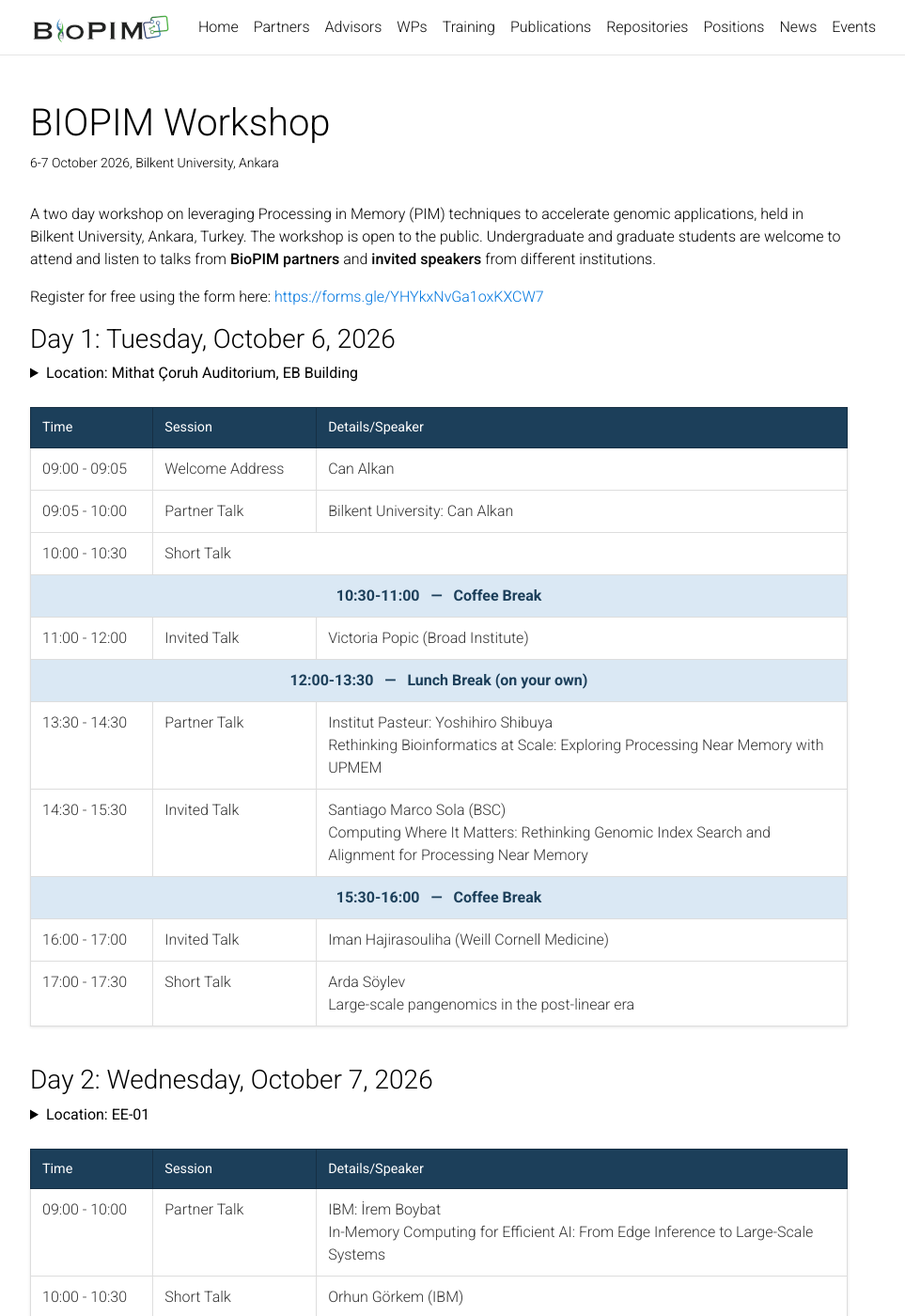
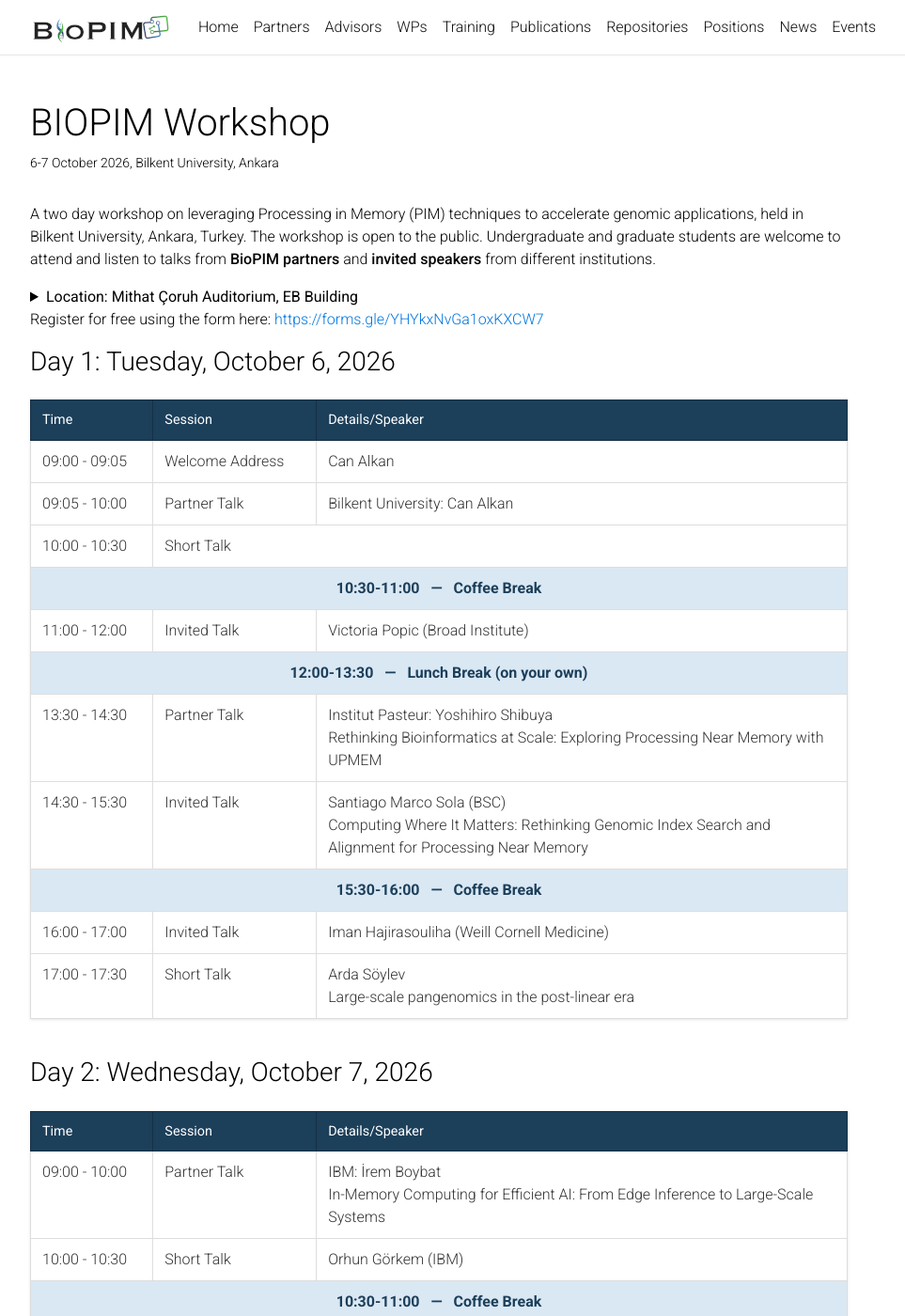
Before and after one commit to BioPIM/biopim.github.io, a Jekyll site: the page built from _pages/workshop.md, in a window 1280 px wide and 1400 px high. Shown: the whole window at 94% size, without its empty margins (173-1136 px from the left). Built offline with Jekyll 4.4.1, drawn with Linux system fonts in a browser that asks for light colours; comment, search, counter and statistics services are not loaded; a style sheet for code colours, icons or effects is not loaded.

Commit message:
update location

```diff
--- a/_pages/workshop.md
+++ b/_pages/workshop.md
@@ -54,14 +54,14 @@ nav: false
 
 A two day workshop on leveraging Processing in Memory (PIM) techniques to accelerate genomic applications, held in Bilkent University, Ankara, Turkey.  The workshop is open to the public. Undergraduate and graduate students are welcome to attend and listen to talks from **BioPIM partners** and **invited speakers** from different institutions.
 
-Register for free using the form here: [https://forms.gle/YHYkxNvGa1oxKXCW7](https://forms.gle/YHYkxNvGa1oxKXCW7)
-
-### Day 1: Tuesday, October 6, 2026
-
 <details>
 <summary><b>Location: Mithat Çoruh Auditorium, EB Building</b></summary>
 <iframe src="https://www.google.com/maps/embed?pb=!1m18!1m12!1m3!1d765.528046558547!2d32.749266558258!3d39.871724912281614!2m3!1f0!2f0!3f0!3m2!1i1024!2i768!4f13.1!3m3!1m2!1s0x14d3471028d6b455%3A0xa5e457b20f48eef2!2sMithat%20%C3%87oruh%20Amfi!5e0!3m2!1sen!2str!4v1788171604765!5m2!1sen!2str" width="600" height="450" style="border:0;" allowfullscreen="" loading="lazy" referrerpolicy="strict-origin-when-cross-origin"></iframe>
 </details>
+
+Register for free using the form here: [https://forms.gle/YHYkxNvGa1oxKXCW7](https://forms.gle/YHYkxNvGa1oxKXCW7)
+
+### Day 1: Tuesday, October 6, 2026
 
 <table class="agenda-table">
    <colgroup>
@@ -132,11 +132,6 @@ Register for free using the form here: [https://forms.gle/YHYkxNvGa1oxKXCW7](htt
 
 ### Day 2: Wednesday, October 7, 2026
 
-<details>
-<summary><b>Location: EE-01</b></summary>
-<iframe src="https://www.google.com/maps/embed?pb=!1m18!1m12!1m3!1d348.4694030086184!2d32.750617204555546!3d39.87203825854572!2m3!1f0!2f0!3f0!3m2!1i1024!2i768!4f13.1!3m3!1m2!1s0x14d3470fe7683f31%3A0x57cb3501690a3002!2sDepartment%20of%20Electrical%20and%20Electronics%20Engineering!5e0!3m2!1sen!2str!4v1788171658458!5m2!1sen!2str" width="600" height="450" style="border:0;" allowfullscreen="" loading="lazy" referrerpolicy="strict-origin-when-cross-origin"></iframe>
-</details>
-
 <table class="agenda-table">
    <colgroup>
        <col span="1">
```
